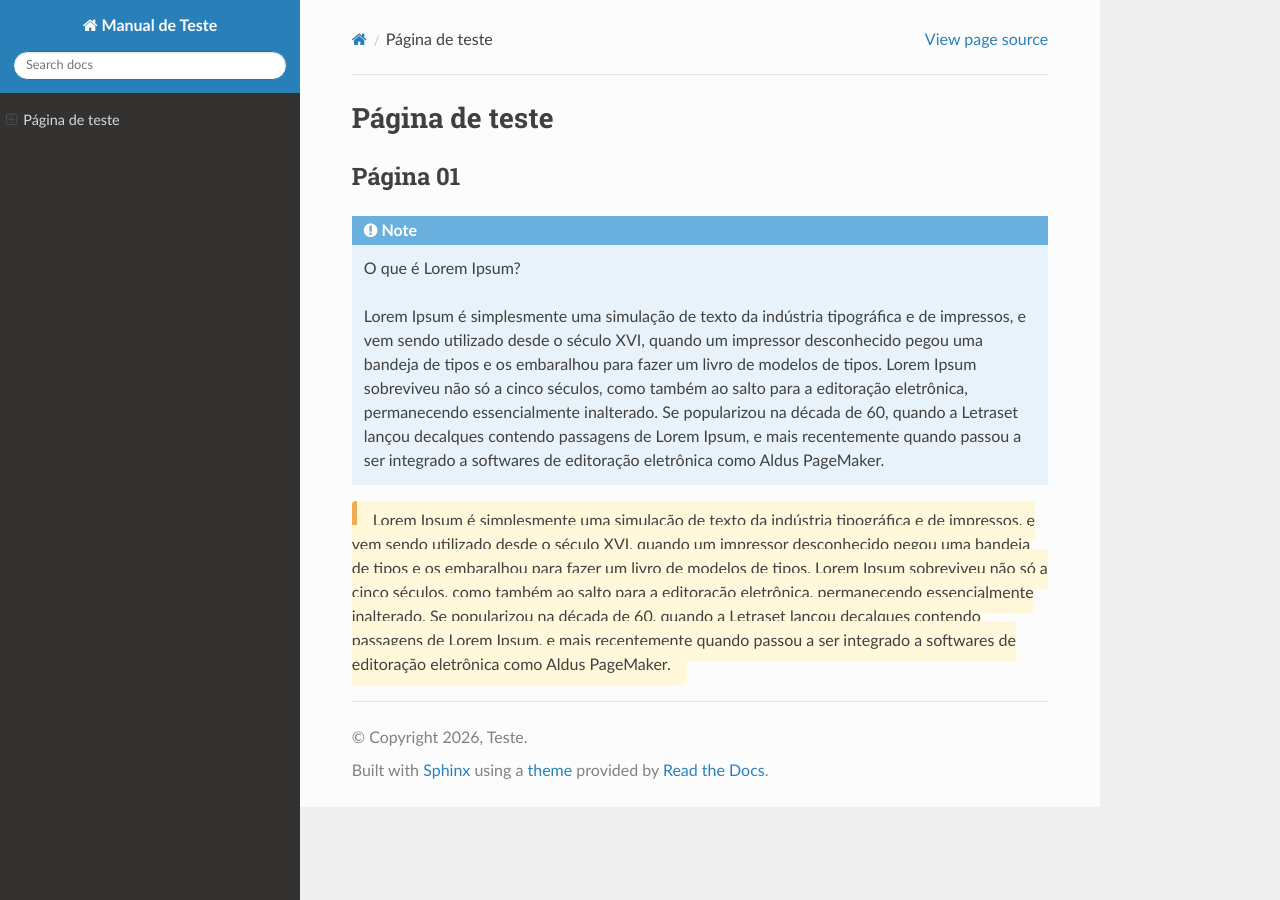
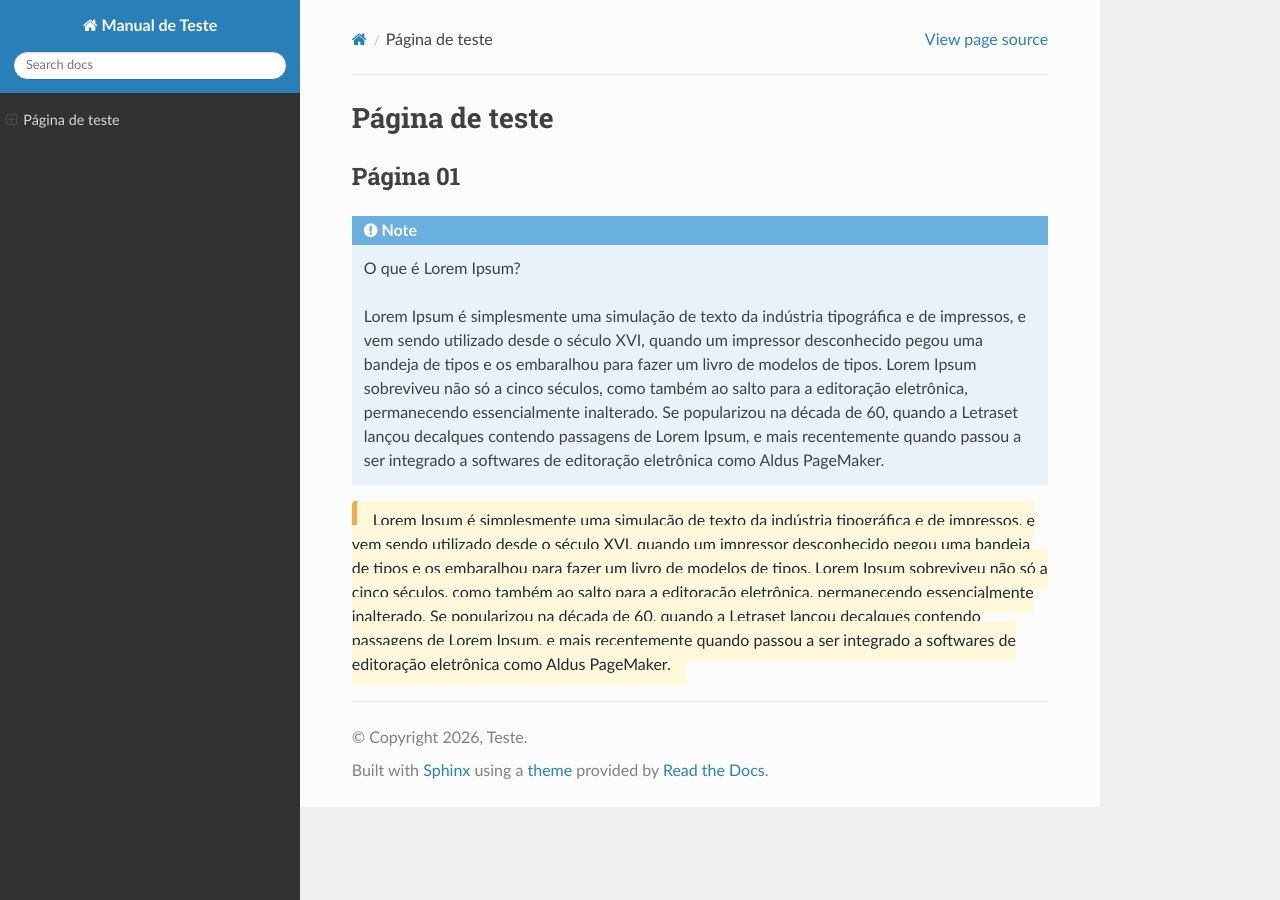
Before and after one commit to gibranSodre20/Manual-de-teste, a Sphinx documentation site: the page built from docs/source/index.rst, in a window 1280 px wide. Built offline with Sphinx 7.4.7 and the Read the Docs theme 3.1.0, drawn with Linux system fonts in a browser that asks for light colours.

Commit message:
Update custom.css

```diff
--- a/docs/source/_static/custom.css
+++ b/docs/source/_static/custom.css
@@ -1,7 +1,10 @@
 .alterar-texto {
     background: #fff8db;
+    color: #1f2937;
     border-left: 5px solid #f0ad4e;
     padding: 12px 16px;
     margin: 16px 0;
     border-radius: 4px;
+    width: 80%;
+    max-width: 900px;
 }
```
